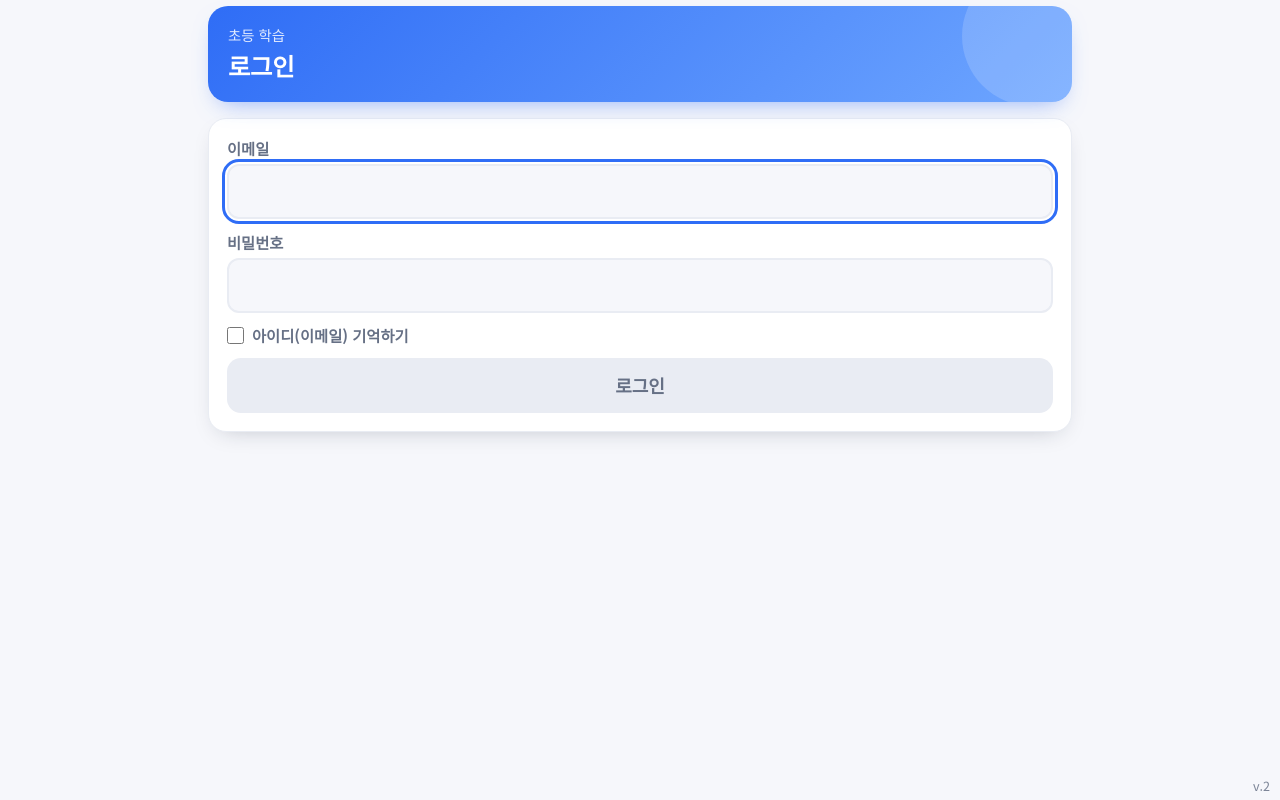
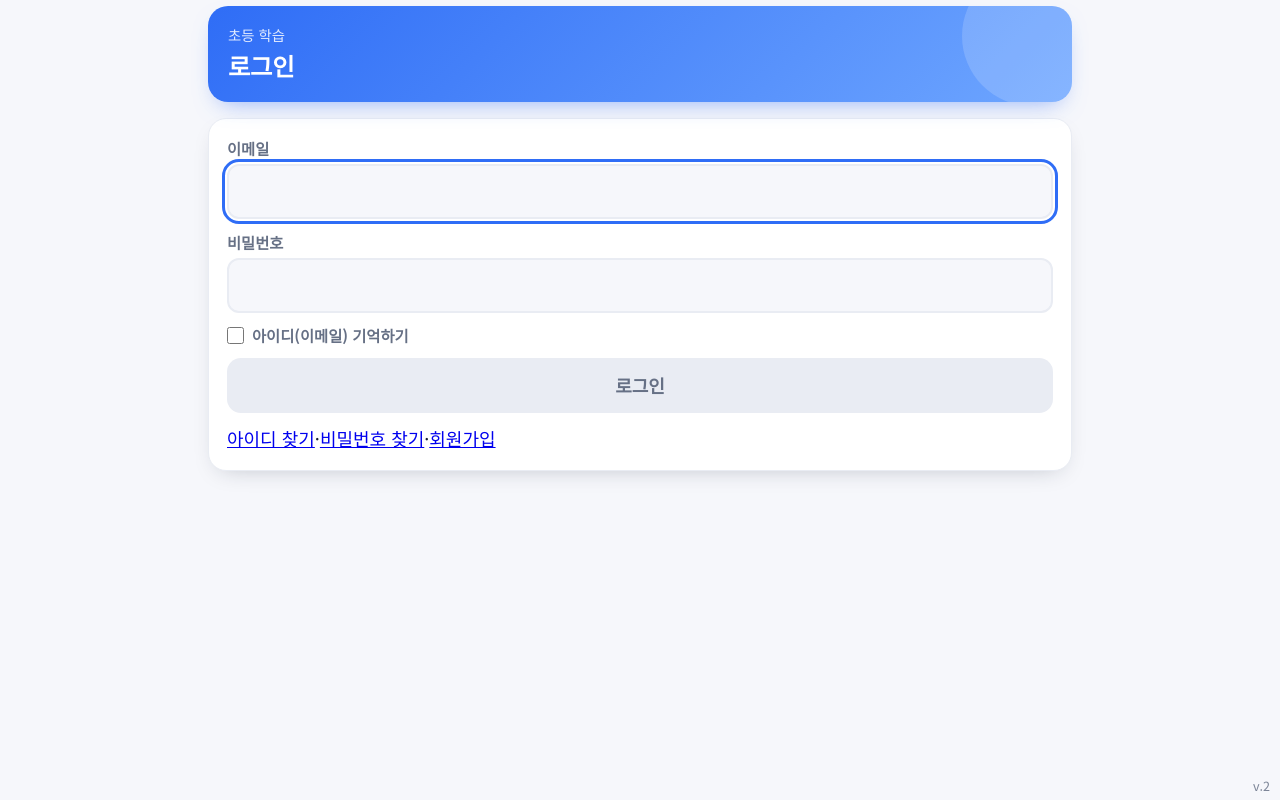
Before and after one commit to yoonwooj/study, a React (Vite) app: page / in a window 1280 px wide. Built offline with nearby package versions, Linux system fonts and the light colour scheme; no server answers.

Commit message:
Add account help links to login page

```diff
--- a/src/components/LoginPage.jsx
+++ b/src/components/LoginPage.jsx
@@ -63,6 +63,13 @@ export default function LoginPage({ onLogin, notice = '' }) {
           {notice && <p className="sub" role="status">{notice}</p>}
           {err && <p className="err" role="alert">{err}</p>}
           <button className="btn block" type="submit" disabled={!id || !pw || loading}>{loading ? '로그인 중…' : '로그인'}</button>
+          <nav className="login-help-links" aria-label="계정 도움말">
+            <a href="/find-id">아이디 찾기</a>
+            <span aria-hidden="true">·</span>
+            <a href="/forgot-password">비밀번호 찾기</a>
+            <span aria-hidden="true">·</span>
+            <a href="/signup">회원가입</a>
+          </nav>
         </form>
       </main>
     </div>
```
